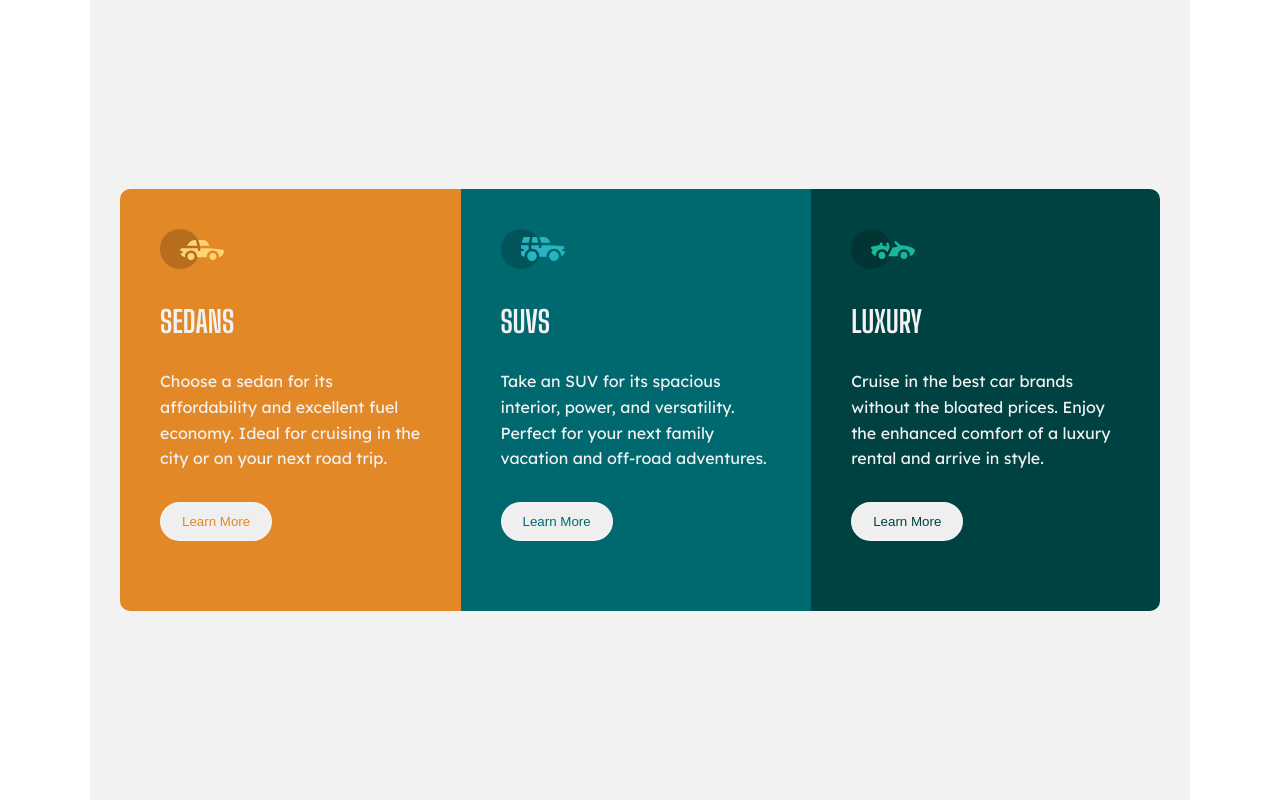
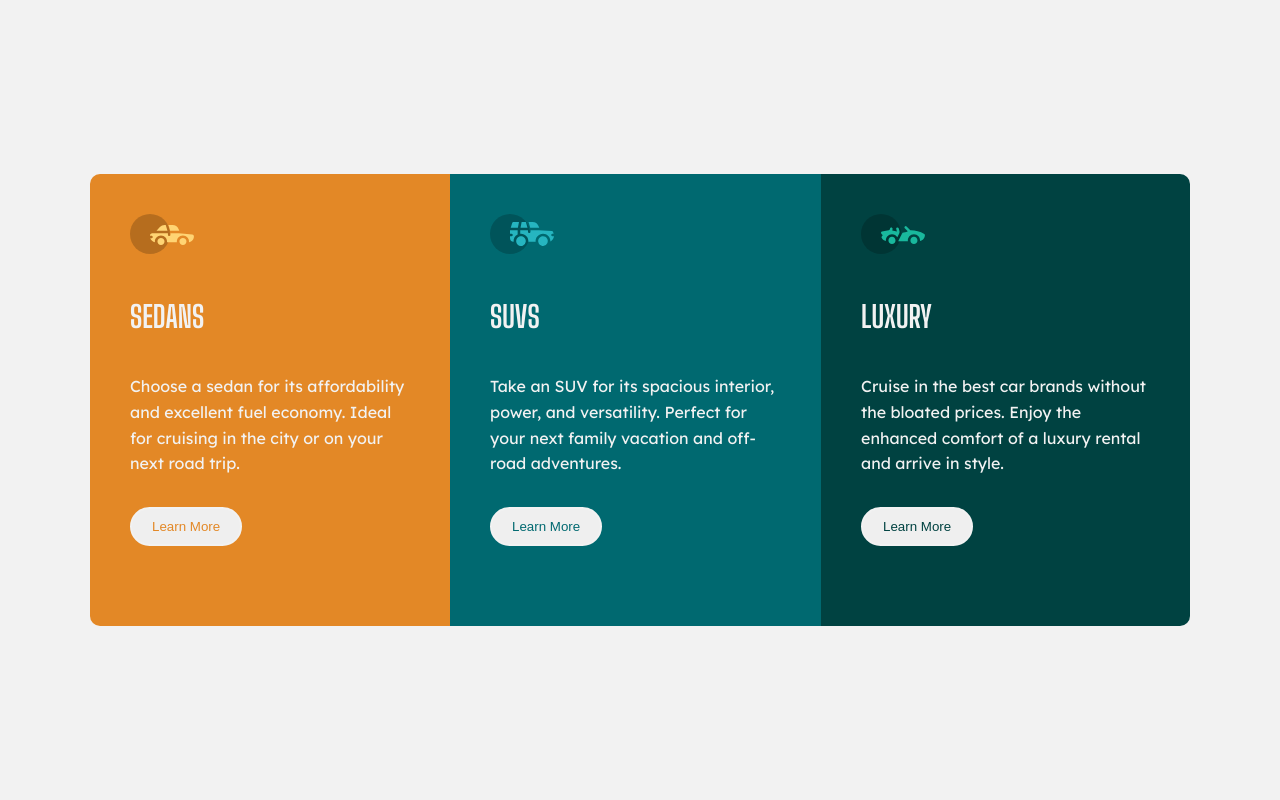
Before and after one commit to nabeelahmed1699/Frontend-mentor-3-column-preview-card, a plain HTML site: page index.html in a window 1280 px wide. Drawn offline with Linux system fonts and the light colour scheme.

Commit message:
Changing the height of card-container to flow with the content of the card and center the card container with the flex in the body

```diff
--- a/css/style.css
+++ b/css/style.css
@@ -13,23 +13,29 @@
 
 body {
     font-family: 'Lexend Deca', sans-serif;
+    min-height: 100vh;
+    display: flex;
+    justify-content: center;
+    align-items: center;
+    background: hsl(0, 0%, 95%);
 }
 
 h3 {
     font-family: 'Big Shoulders Display', cursive;
     font-size: 30px;
     text-transform: uppercase;
-    margin-bottom: 30px;
+    margin-bottom: 40px;
 }
 
 .card-container {
-    padding: 30px;
-    background: hsl(0, 0%, 95%);
+    display: flex;
+    flex-direction: column;
 }
 
 .card {
     padding: 40px;
     color: hsl(0, 0%, 95%);
+    height: 100%;
 }
 
 .bright-orange {
@@ -47,7 +53,7 @@ h3 {
 }
 
 .card img {
-    margin-bottom: 30px;
+    margin-bottom: 40px;
 }
 
 .card p {
@@ -57,7 +63,7 @@ h3 {
 }
 
 .btn {
-    margin-bottom: 30px;
+    margin-bottom: 40px;
     border-radius: 20px;
     padding: 10px 20px;
     border: 2px solid hsl(0, 0%, 95%);
@@ -84,10 +90,9 @@ h3 {
 
 @media screen and (min-width: 775px) {
     .card-container {
-        display: flex;
+        flex-direction: row;
         justify-content: center;
         align-items: center;
-        height: 100vh;
         max-height: 900px;
         margin: auto;
     }
```
